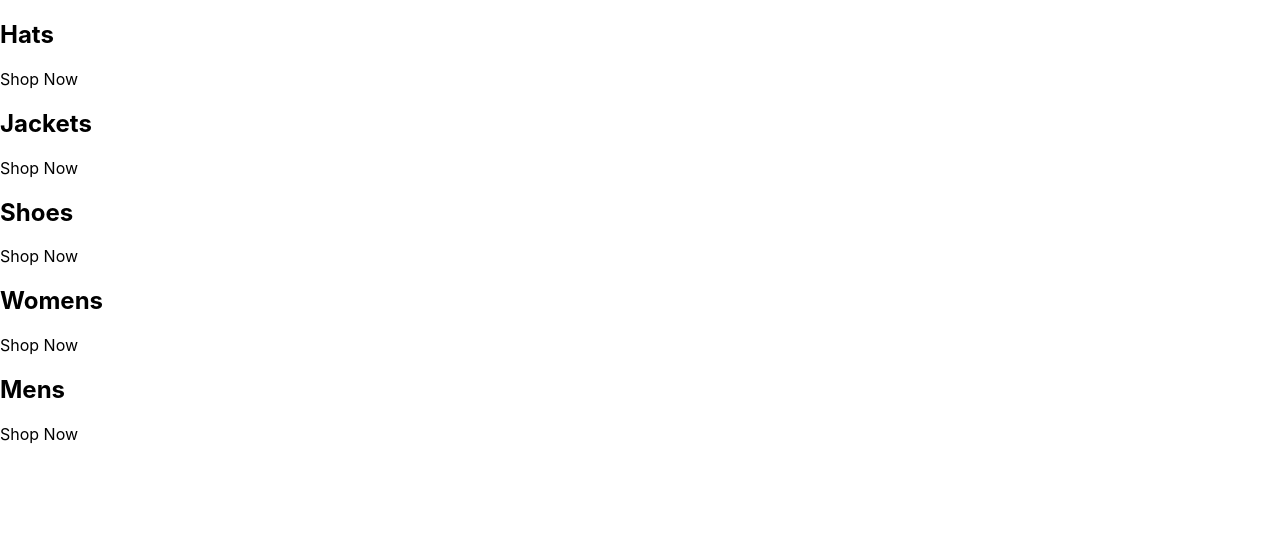
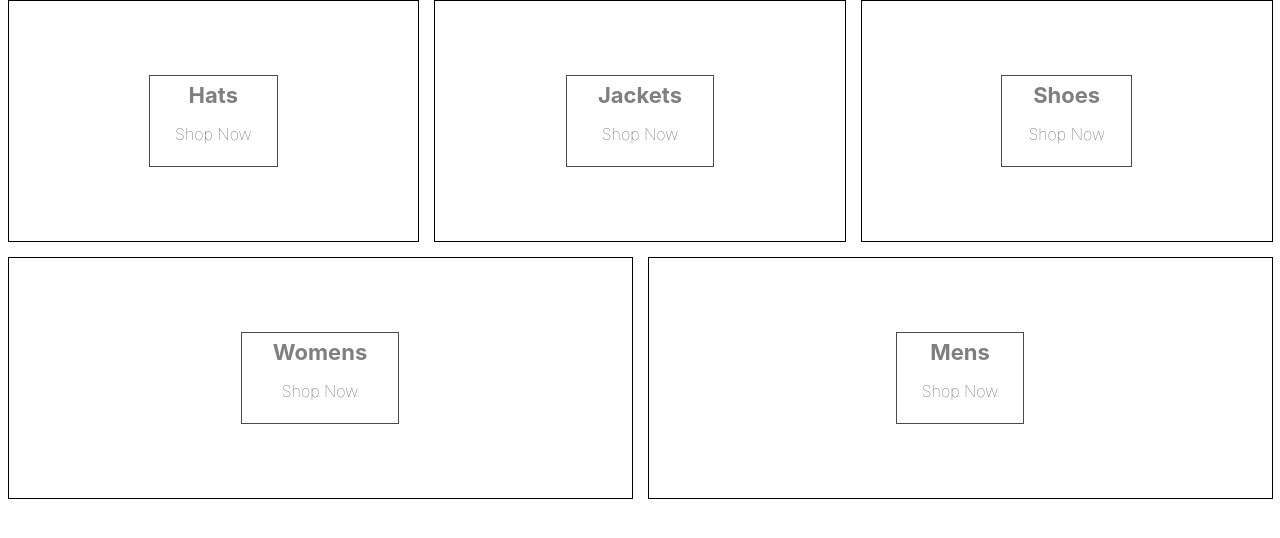
Before and after one commit to quiltingcode/react-ecommerce-site, a React (Create React App) app in the folder clothes-store/: page / in a window 1280 px wide. Shown: the top 538 px of the page. Built offline with nearby package versions, Linux system fonts and the light colour scheme.

Commit message:
Install sass and style category containers

```diff
--- a/clothes-store/src/App.js
+++ b/clothes-store/src/App.js
@@ -1,4 +1,4 @@
-
+import './categories.styles.scss';
 
 const App = () => {
 
@@ -27,8 +27,8 @@
 
   return (
     <div className="categories-container">
-      {categories.map(({title}) => (
-        <div className="category-container">
+      {categories.map(({ title, id }) => (
+        <div key={id} className="category-container">
         <div className='background-image' />
         <div className="category-body-container">
           <h2>{title}</h2>
--- /dev/null
+++ b/clothes-store/src/categories.styles.scss
@@ -0,0 +1,75 @@
+.categories-container {
+    width: 100%;
+    display: flex;
+    flex-wrap: wrap;
+    justify-content: space-between;
+  }
+
+  .category-container {
+    min-width: 30%;
+    height: 240px;
+    flex: 1 1 auto;
+    display: flex;
+    align-items: center;
+    justify-content: center;
+    border: 1px solid black;
+    margin: 0 7.5px 15px;
+    overflow: hidden;
+
+    &:hover {
+      cursor: pointer;
+
+      & .background-image {
+        transform: scale(1.1);
+        transition: transform 6s cubic-bezier(0.25, 0.45, 0.45, 0.95);
+      }
+
+      & .category-body-container {
+        opacity: 0.9;
+      }
+    }
+
+    &.large {
+      height: 380px;
+    }
+
+    &:first-child {
+      margin-right: 7.5px;
+    }
+
+    &:last-child {
+      margin-left: 7.5px;
+    }
+
+    .background-image {
+      width: 100%;
+      height: 100%;
+      background-size: cover;
+      background-position: center;
+    }
+
+    .category-body-container {
+      height: 90px;
+      padding: 0 25px;
+      display: flex;
+      flex-direction: column;
+      align-items: center;
+      justify-content: center;
+      border: 1px solid black;
+      background-color: white;
+      opacity: 0.7;
+      position: absolute;
+
+      h2 {
+        font-weight: bold;
+        margin: 0 6px 0;
+        font-size: 22px;
+        color: #4a4a4a;
+      }
+
+      p {
+        font-weight: lighter;
+        font-size: 16px;
+      }
+    }
+  }
--- /dev/null
+++ b/package.json
@@ -0,0 +1,5 @@
+{
+  "dependencies": {
+    "sass": "^1.63.6"
+  }
+}
```
Also changed, not shown: 1 other file (tests, documents, lock files or other folders).
